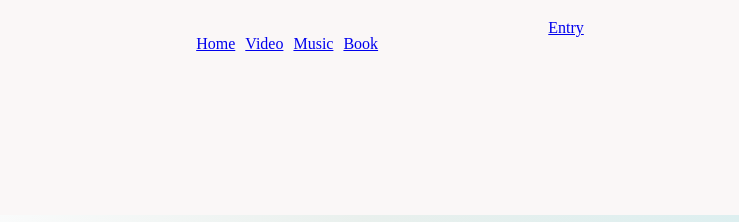
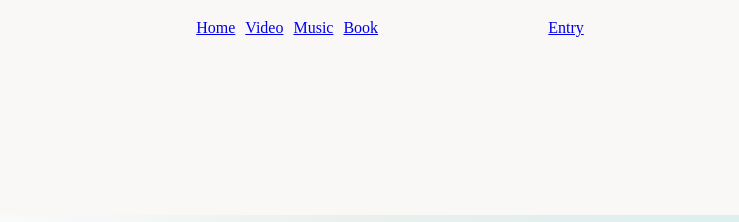
Before and after one commit to Asulkhn/AProject, a website: page index.html in a window 1280 px wide. Shown: the top 222 px of the page, 112-851 px from the left. Drawn offline with Linux system fonts and the light colour scheme.

Commit message:
changing

```diff
--- a/src/style.css
+++ b/src/style.css
@@ -10,14 +10,14 @@
     flex-direction: row;
     justify-content: space-between;
     background-color: #faf7f7;
-    margin-bottom: auto;
+    margin-bottom: 400px;
 }
 
 .navbar ul {
     display: flex;
     flex-direction: row;
     list-style: none;
-    /* margin: 0; */
+    margin: 0;
 }
 
 .navbar ul li {
```
